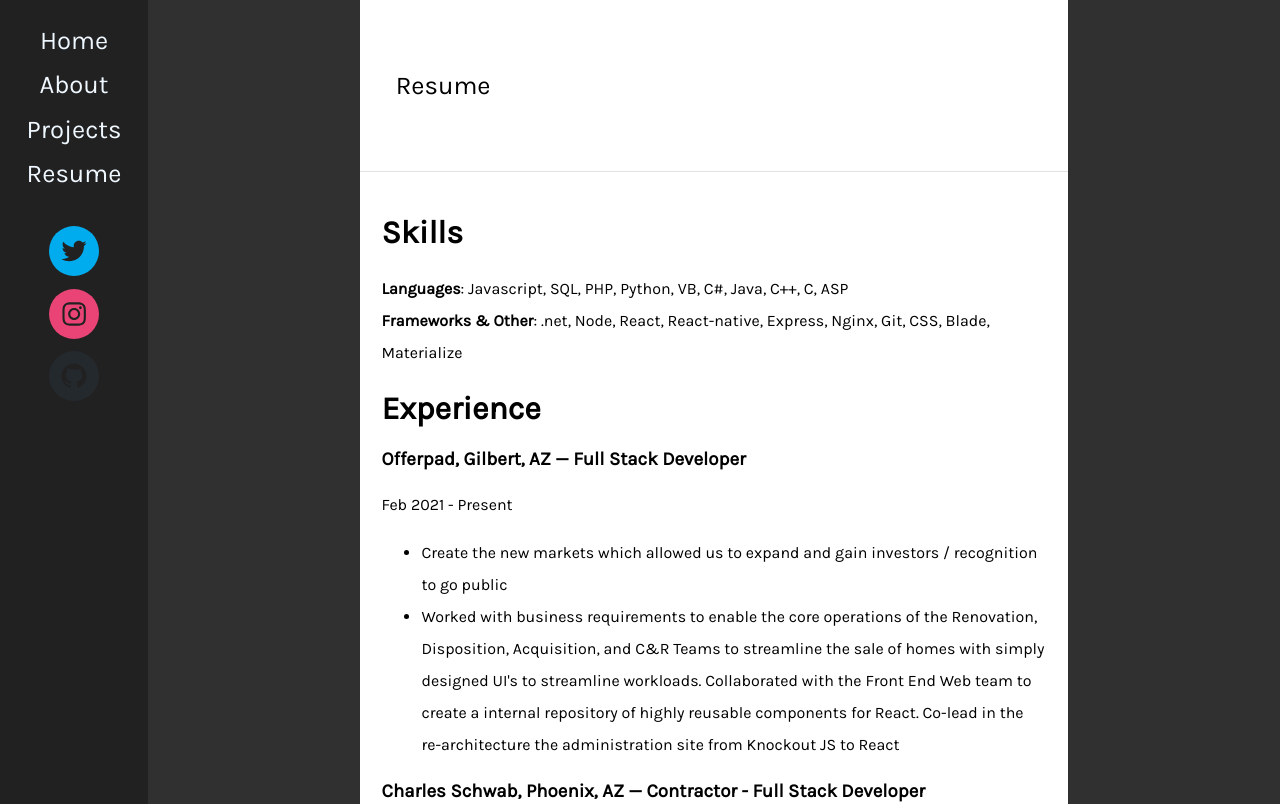
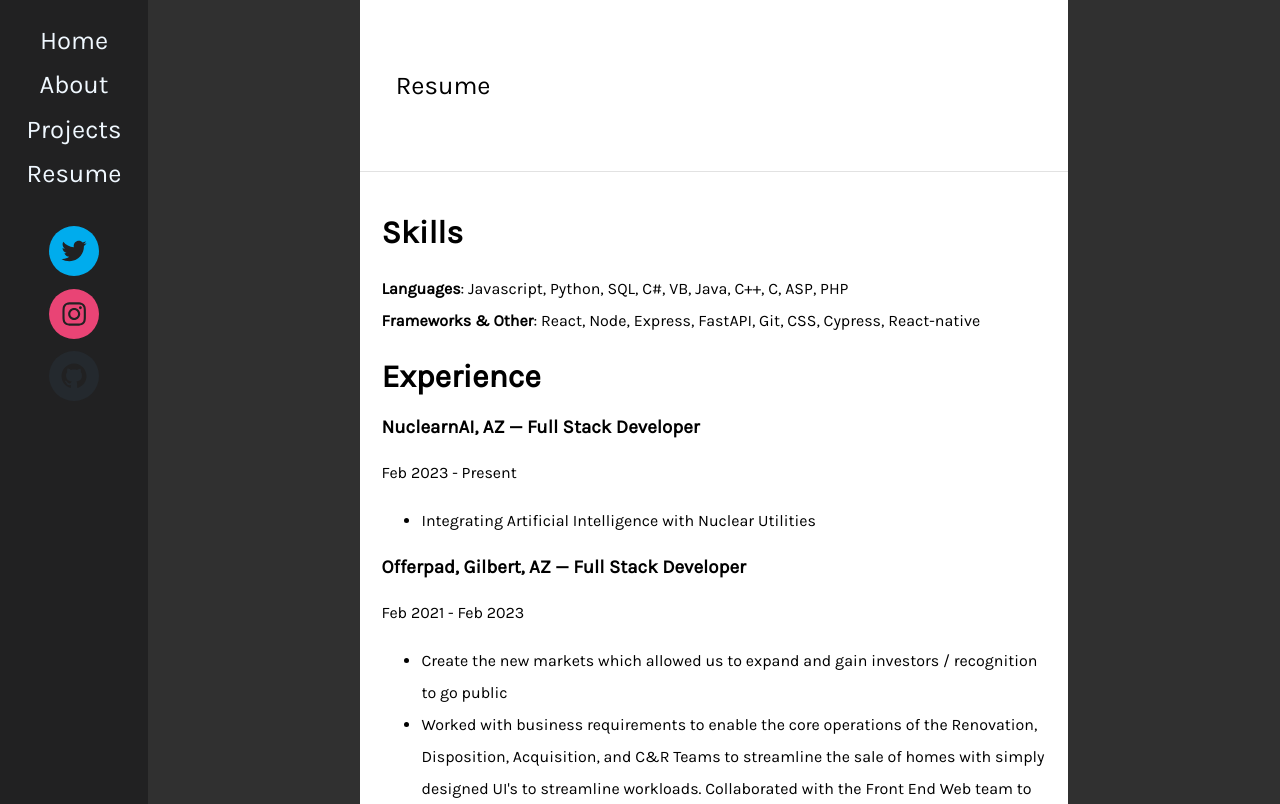
Before and after one commit to aefnor/AustinEfnor.xyzReact, a React (Create React App) app: page /resume in a window 1280 px wide. Shown: the top 804 px of the page. Built offline with nearby package versions, Linux system fonts and the light colour scheme.

Commit message:
General updates added NuclearnAI to my resume page.

```diff
--- a/src/App.js
+++ b/src/App.js
@@ -55,7 +55,7 @@
         main: () => <About/>
       },
     ];
-    console.log("State of height and width: ", this.state.height, this.state.width)
+
     let sideBarHeight = {
       minHeight: `${this.state.height}px`
     }
--- a/src/screens/Home.js
+++ b/src/screens/Home.js
@@ -35,10 +35,11 @@
                     <p className="description">
                         I Co-Created a website which sent over 400,000 applicants to internship applications in the Fall 2016 recruiting season.
                         I had maintained an internship since my freshman year of college, starting my first 'full time' job senior year of college. After college I was a hired on making react apps for Charles Schwab.
-                        Since then I have been working with Offerpad as a Fullstack Software Engineer.
+                        Then, I worked at Offerpad as a Fullstack Software Engineer converting KnockoutJS to React, as well as other general Fullstack work. Now I work at Nuclearn AI,
+                        a startup in the Phoenix area, as a Fullstack Software Engineer.
                         <br/>
                         <br/>
-                        I also recently started my own <a href='https://www.linkedin.com/company/leet-coffee-bois/'>company</a> about a year ago where we create highly functional applications to suite the needs of our clients.
+                        Check out my company page - <a href='https://www.linkedin.com/company/leet-coffee-bois/'>here</a> for side some side work I have done.
                     </p>
                 </div>
             </div>
--- a/src/screens/Resume.js
+++ b/src/screens/Resume.js
@@ -18,15 +18,23 @@
                         <div className="fontKarla about-me-body">
                             <h1>Skills</h1>
                             <p className="Intro">
-                            <b>Languages</b>: Javascript, SQL, PHP, Python, VB, C#, Java, C++, C, ASP
+                            <b>Languages</b>: Javascript, Python, SQL, C#, VB, Java, C++, C, ASP, PHP
                             <br/>
-                            <b>Frameworks & Other</b>: .net, Node, React, React-native, Express, Nginx, Git, CSS, Blade, Materialize
+                            <b>Frameworks & Other</b>: React, Node, Express, FastAPI, Git, CSS, Cypress, React-native
 
                             </p>
                             <h1>Experience</h1>
+                            <h3>NuclearnAI, AZ — Full Stack Developer</h3>
+                            <p className="Intro">
+                            Feb 2023 - Present
+                            </p>
+                            <ul className="Intro">
+                                <li>Integrating Artificial Intelligence with Nuclear Utilities</li>
+                            </ul>
+
                             <h3>Offerpad, Gilbert, AZ — Full Stack Developer</h3>
                             <p className="Intro">
-                            Feb 2021 - Present
+                            Feb 2021 - Feb 2023
                             </p>
                             <ul className="Intro">
                                 <li>Create the new markets which allowed us to expand and gain investors / recognition to go public</li>
```
